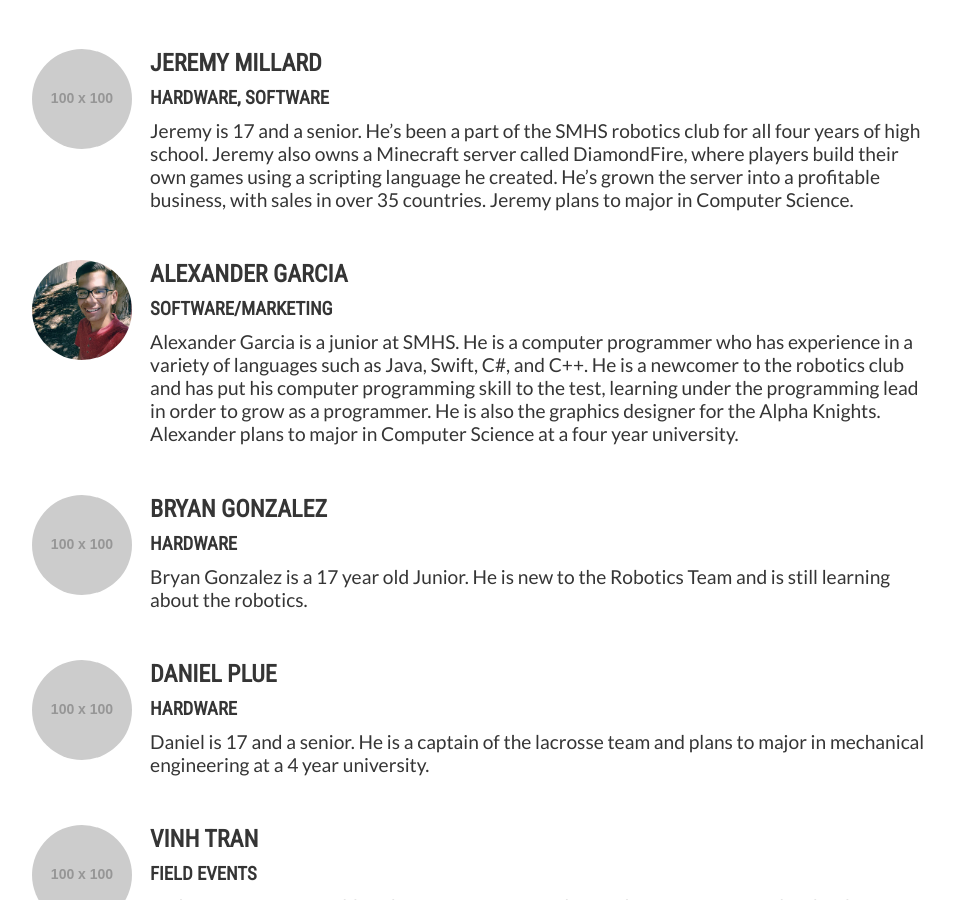
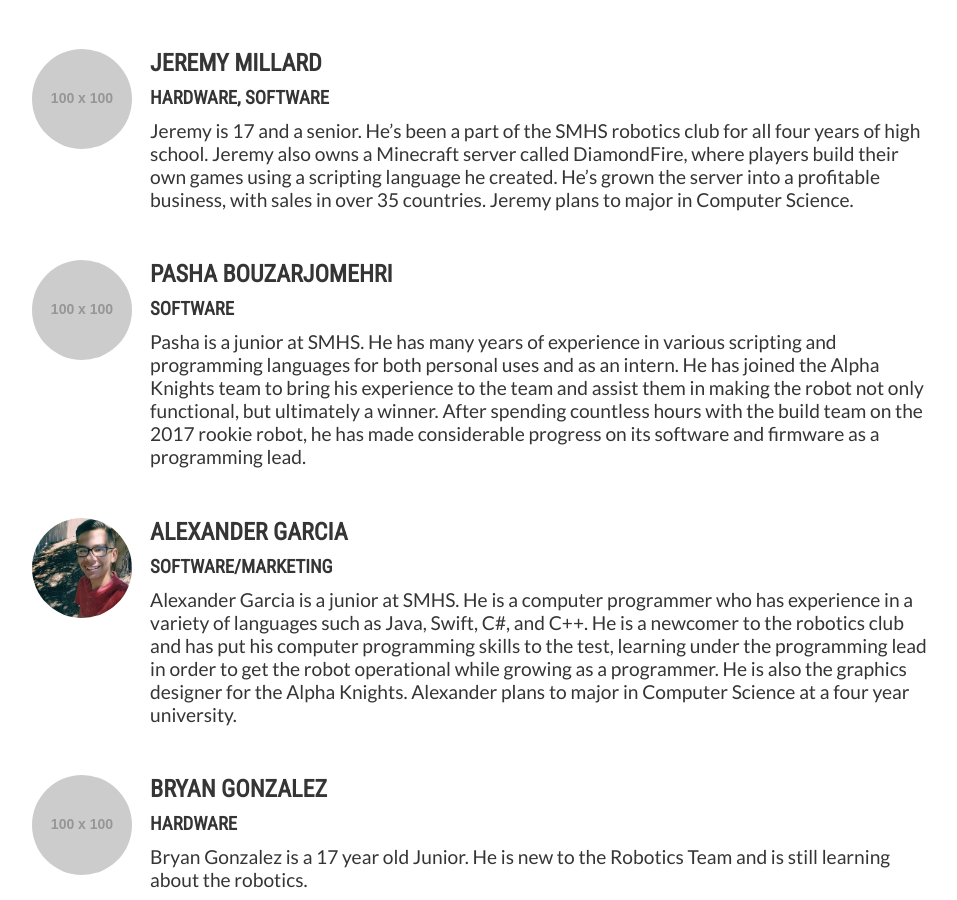
Before and after one commit to AlphaKnights/alphaknights.github.io, a Jekyll site: the page built from index.html, in a window 1280 px wide and 900 px high, scrolled down 3102 px. Shown: the whole window, without its empty margins (158-1115 px from the left). Built offline with Jekyll 4.4.1, drawn with Linux system fonts in a browser that asks for light colours.

Commit message:
pashabio

```diff
--- a/index.html
+++ b/index.html
@@ -130,13 +130,24 @@ layout: hero
       </div>
     </div>
 
+    <div class="profile wow fadeInDown" id="team/pasha">
+      <div class="profile-picture" style="background-image: url(https://placehold.it/100x100?text=PB)"></div>
+      <div class="profile-content">
+        <h2>Pasha Bouzarjomehri</h2>
+        <h3>Software</h3>
+        <p>
+          Pasha is a junior at SMHS. He has many years of experience in various scripting and programming languages for both personal uses and as an intern. He has joined the Alpha Knights team to bring his experience to the team and assist them in making the robot not only functional, but ultimately a winner. After spending countless hours with the build team on the 2017 rookie robot, he has made considerable progress on its software and firmware as a programming lead.
+        </p>
+      </div>
+    </div>
+
     <div class="profile wow fadeInDown" id="team/alexander">
       <div class="profile-picture" style="background-image: url(/assets/img/team/alex.jpg)"></div>
       <div class="profile-content">
         <h2>Alexander Garcia</h2>
         <h3>Software/Marketing</h3>
         <p>
-          Alexander Garcia is a junior at SMHS. He is a computer programmer who has experience in a variety of languages such as Java, Swift, C#, and C++. He is a newcomer to the robotics club and has put his computer programming skill to the test, learning under the programming lead in order to grow as a programmer. He is also the graphics designer for the Alpha Knights. Alexander plans to major in Computer Science at a four year university.
+          Alexander Garcia is a junior at SMHS. He is a computer programmer who has experience in a variety of languages such as Java, Swift, C#, and C++. He is a newcomer to the robotics club and has put his computer programming skills to the test, learning under the programming lead in order to get the robot operational while growing as a programmer. He is also the graphics designer for the Alpha Knights. Alexander plans to major in Computer Science at a four year university.
         </p>
       </div>
     </div>
```
